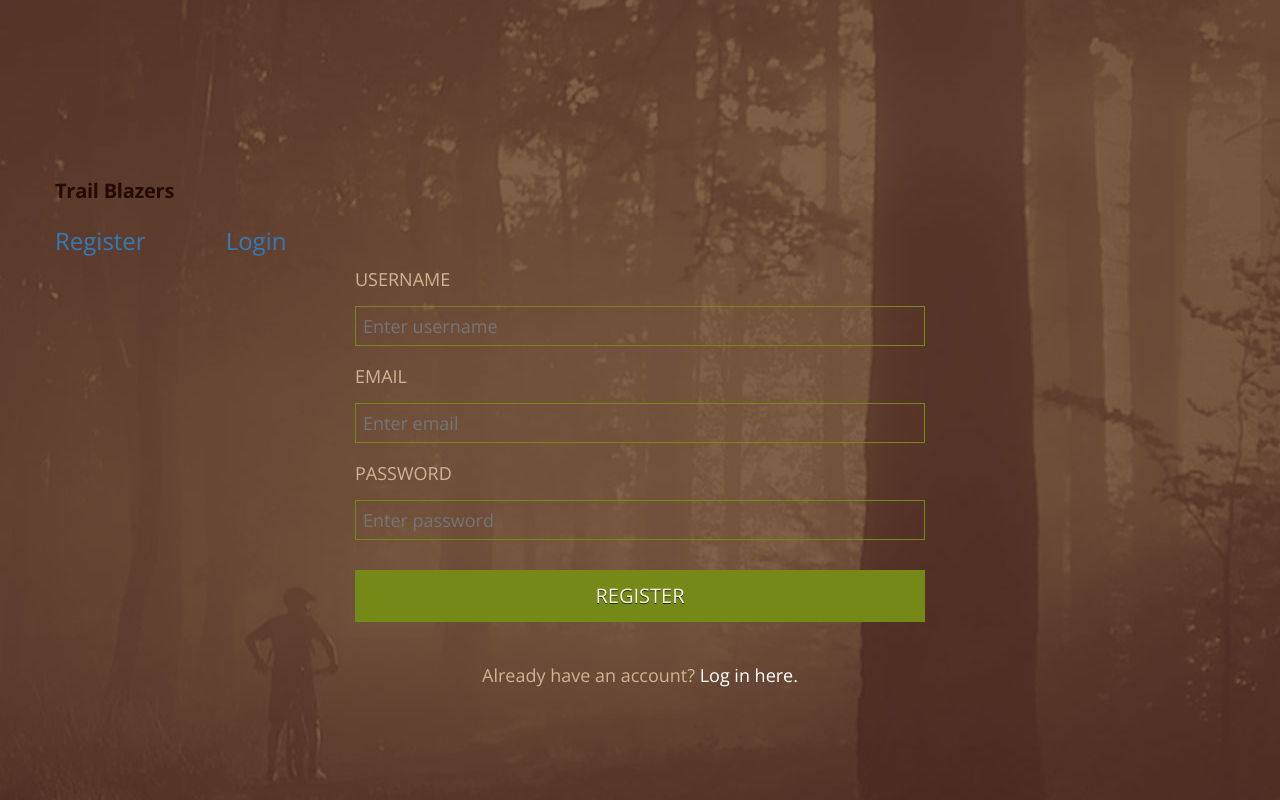
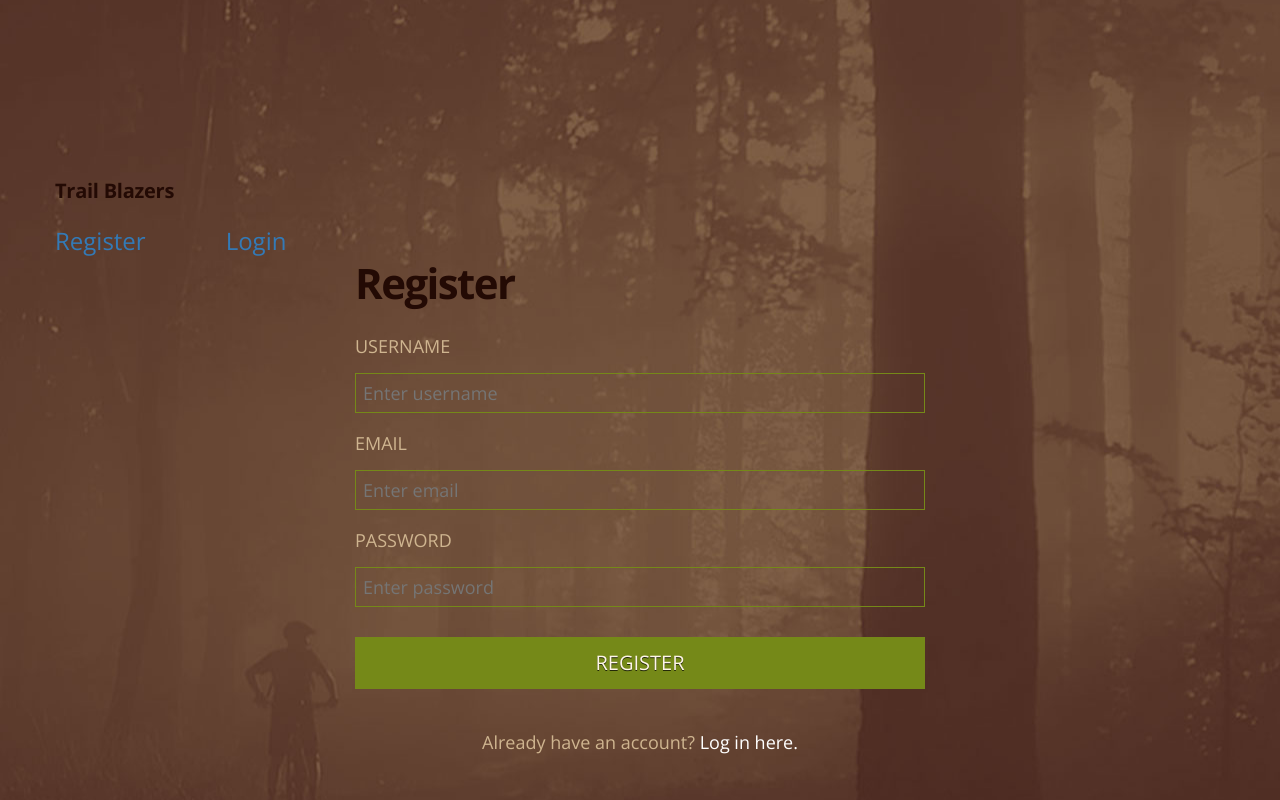
Before and after one commit to verrixkio/trail-blazer, a React (Create React App) app in the folder trail-blazer-frontend/: page /register/ in a window 1280 px wide. Shown: the top 800 px of the page. Built offline with nearby package versions, Linux system fonts and the light colour scheme.

Commit message:
Update SignUpForm.jsx file

```diff
--- a/trail-blazer-frontend/src/components/SignUpForm.jsx
+++ b/trail-blazer-frontend/src/components/SignUpForm.jsx
@@ -5,6 +5,7 @@ class SignUpForm extends Component {
     return (
 
         <div>
+          <h1>Register</h1>
           <form>
             <div className="form-group">
               <label htmlFor="username">Username</label>
```
